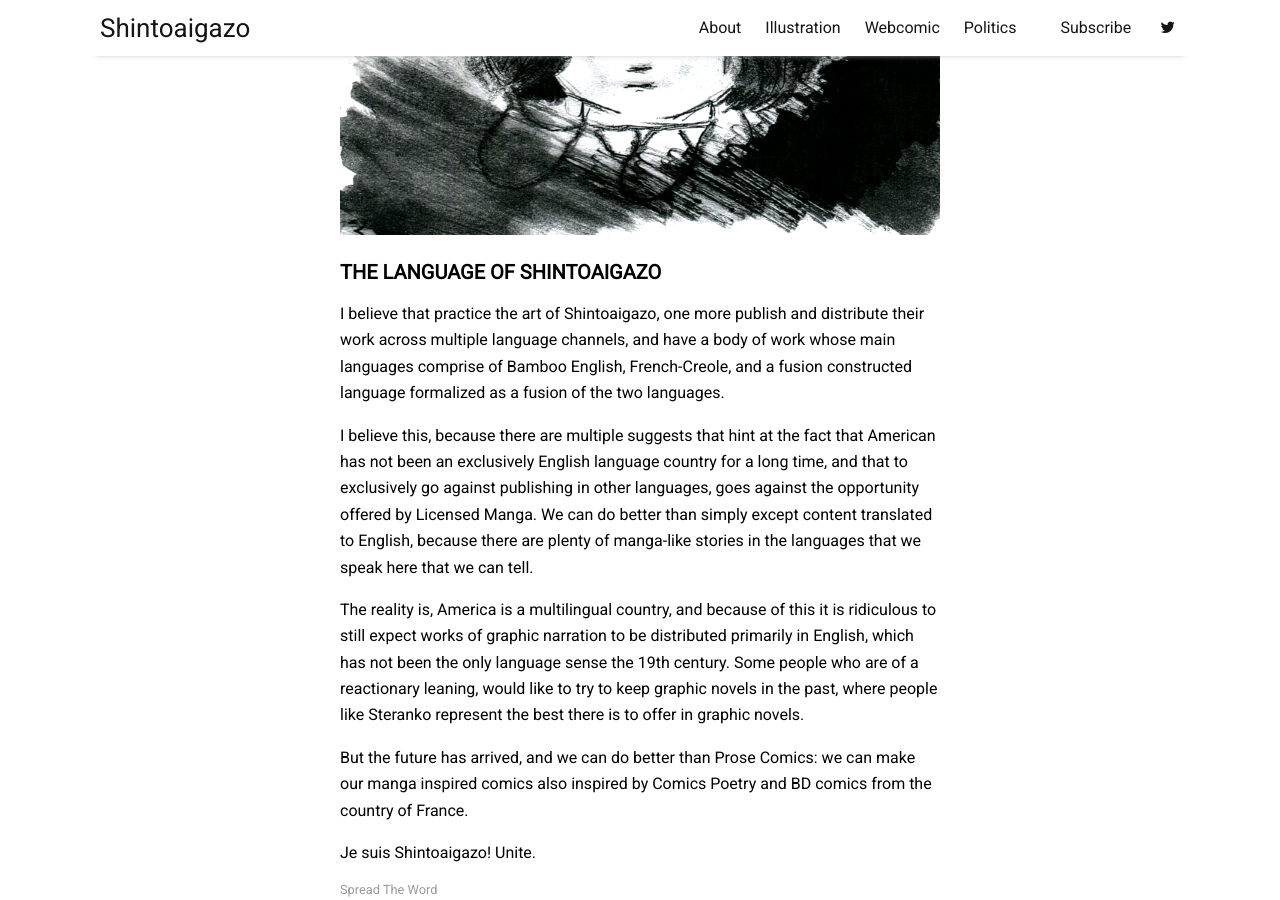
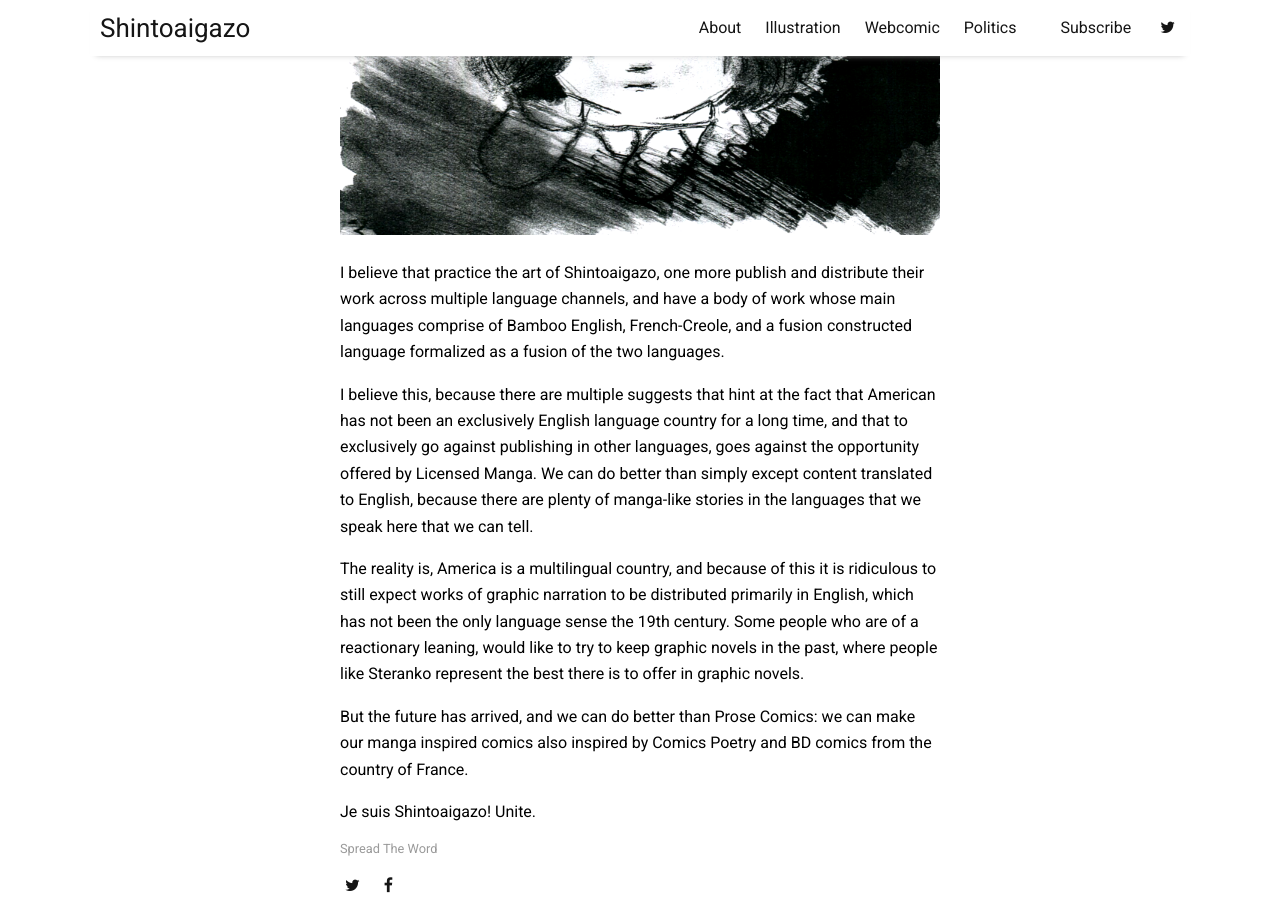
Before and after one commit to LWFlouisa/Portfolio, a Jekyll site: the page built from _posts/2021-08-24-thelanguageofshintoaigazo.md, in a window 1280 px wide and 900 px high, scrolled down 302 px. Built offline with Jekyll 4.4.1, drawn with Linux system fonts in a browser that asks for light colours; nearby versions of some CDN libraries.

Commit message:
Update 2021-08-24-thelanguageofshintoaigazo.md

```diff
--- a/_posts/2021-08-24-thelanguageofshintoaigazo.md
+++ b/_posts/2021-08-24-thelanguageofshintoaigazo.md
@@ -5,8 +5,6 @@
 tags: artmanifesto
 image: uploadedfairy.png
 ---
-### THE LANGUAGE OF SHINTOAIGAZO
-
 I believe that practice the art of Shintoaigazo, one more publish and distribute their work across multiple language channels, and have a body of work whose main languages comprise of Bamboo English, French-Creole, and a fusion constructed language formalized as a fusion of the two languages.
 
 I believe this, because there are multiple suggests that hint at the fact that American has not been an exclusively English language country for a long time, and that to exclusively go against publishing in other languages, goes against the opportunity offered by Licensed Manga. We can do better than simply except content translated to English, because there are plenty of manga-like stories in the languages that we speak here that we can tell.
```
